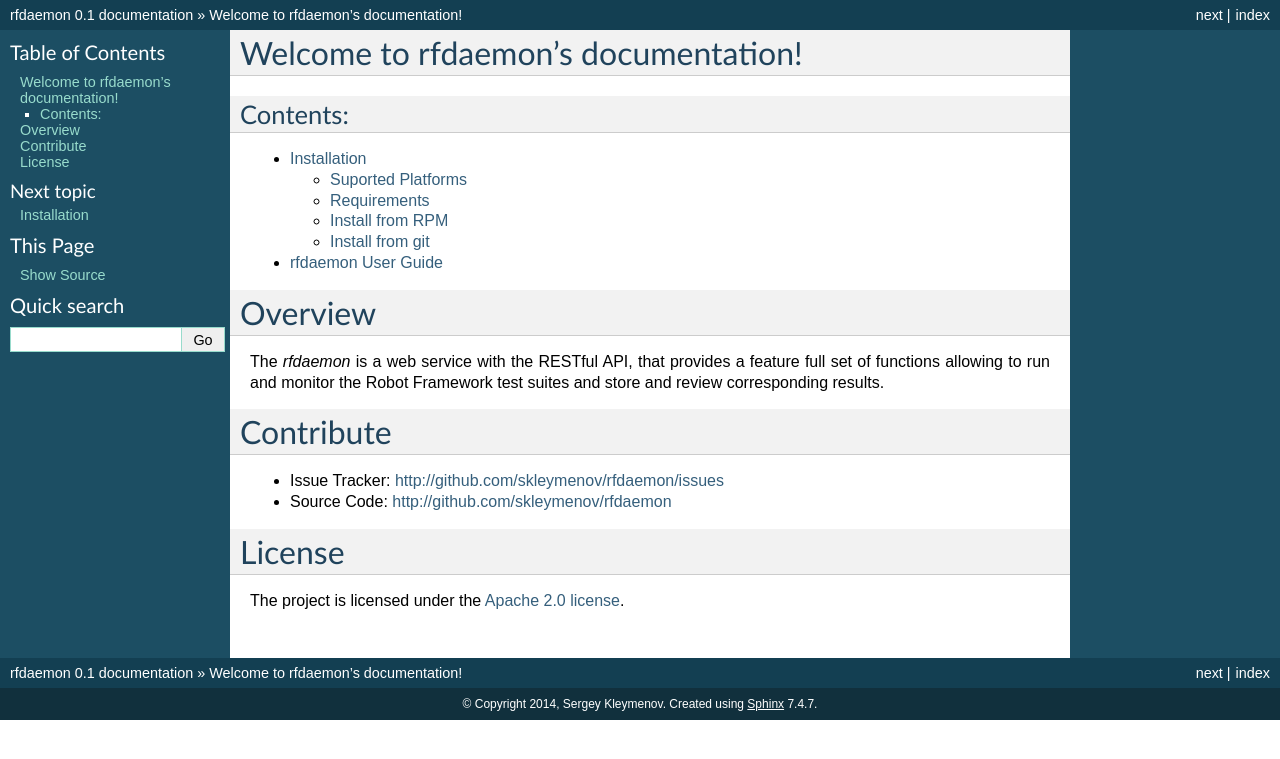
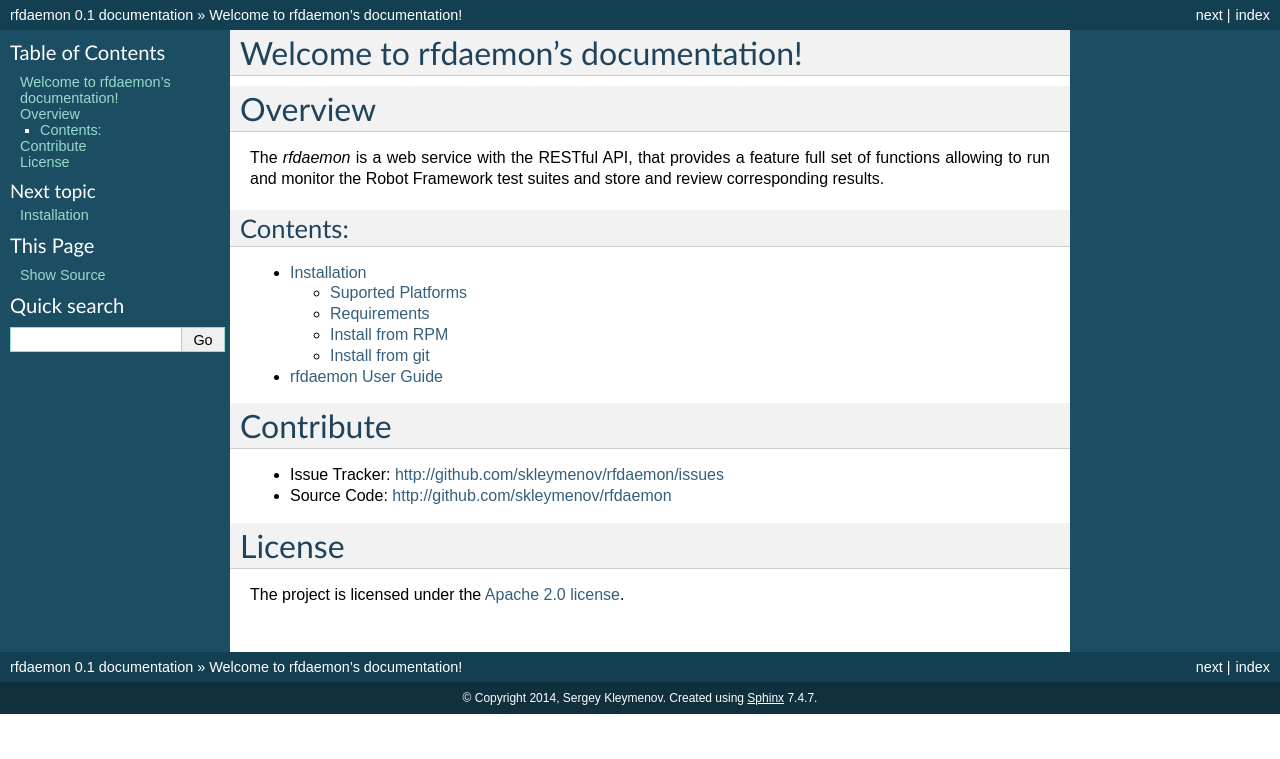
Before and after one commit to skleymenov/robotframework-daemon, a Sphinx documentation site: the page built from docs/index.rst, in a window 1280 px wide. Shown: the top 759 px of the page. Built offline with Sphinx 7.4.7, drawn with Linux system fonts in a browser that asks for light colours; pages that are not in the unit, such as notebooks, are missing from menus; some of the changed lines change nothing that is shown.

Commit message:
Basic structure reorganized

```diff
--- a/docs/index.rst
+++ b/docs/index.rst
@@ -5,6 +5,10 @@
 
 Welcome to rfdaemon's documentation!
 ====================================
+
+Overview
+========
+The *rfdaemon* is a web service with the RESTful API, that provides a feature full set of functions allowing to run and monitor the Robot Framework test suites and store and review corresponding results.
 
 Contents:
 ---------
@@ -18,9 +22,6 @@
    design
    hacks
 
-Overview
-========
-The *rfdaemon* is a web service with the RESTful API, that provides a feature full set of functions allowing to run and monitor the Robot Framework test suites and store and review corresponding results.
 
 Contribute
 ==========
```
